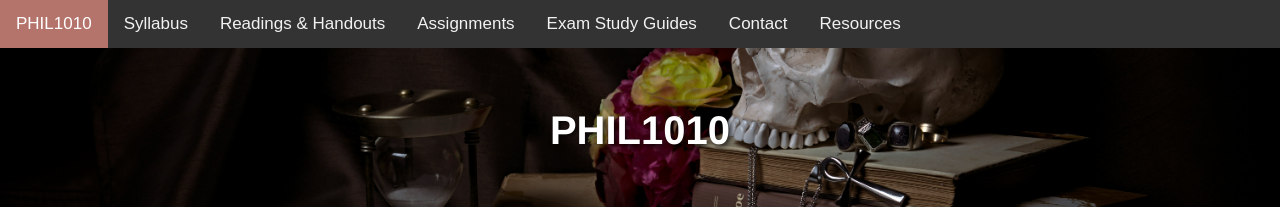
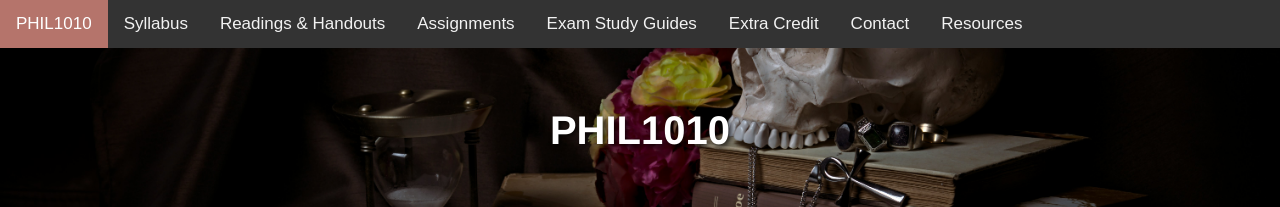
Before and after one commit to kevinjpatton/kevinjpatton.github.io, a Jekyll site: the page built from teaching/phil_1010/index.html, in a window 1280 px wide. Shown: the top 207 px of the page. Built offline with Jekyll 4.4.1, drawn with Linux system fonts in a browser that asks for light colours; Markdown is read by kramdown in place of the engine named in the settings.

Commit message:
Update 1010.html

```diff
--- a/_layouts/1010.html
+++ b/_layouts/1010.html
@@ -74,6 +74,7 @@ body {
   <a href="/teaching/phil_1010/readings">Readings & Handouts</a>
   <a href="/teaching/phil_1010/assignments">Assignments</a>
   <a href="/teaching/phil_1010/exams">Exam Study Guides</a>
+  <a href="/teaching/phil_1010/ec">Extra Credit</a>
   <a href="/teaching/phil_1010/contact">Contact</a></li>
   <a href="/teaching/phil_1010/resources">Resources</a>
   <a href="javascript:void(0);" class="icon" onclick="myFunction()">
```
